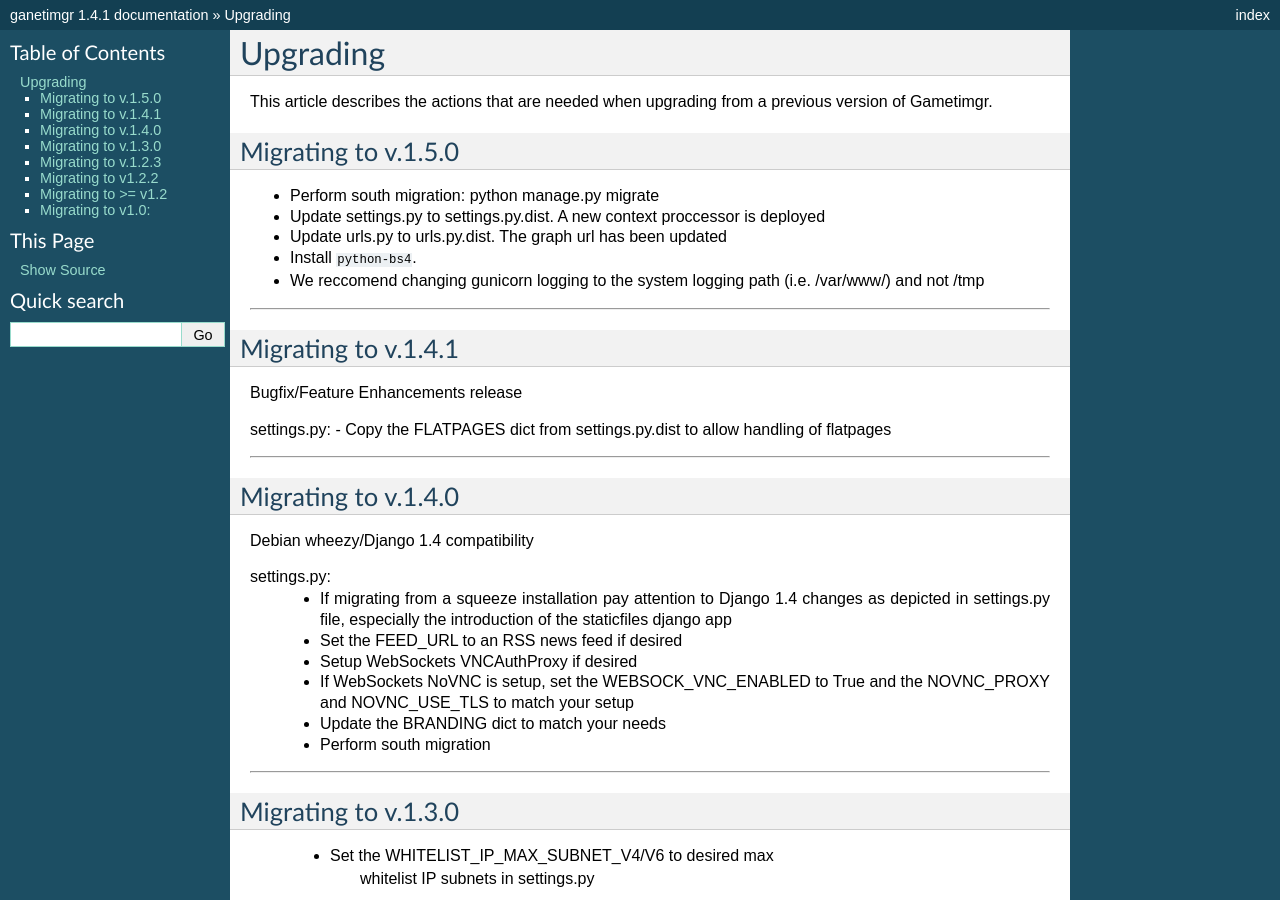
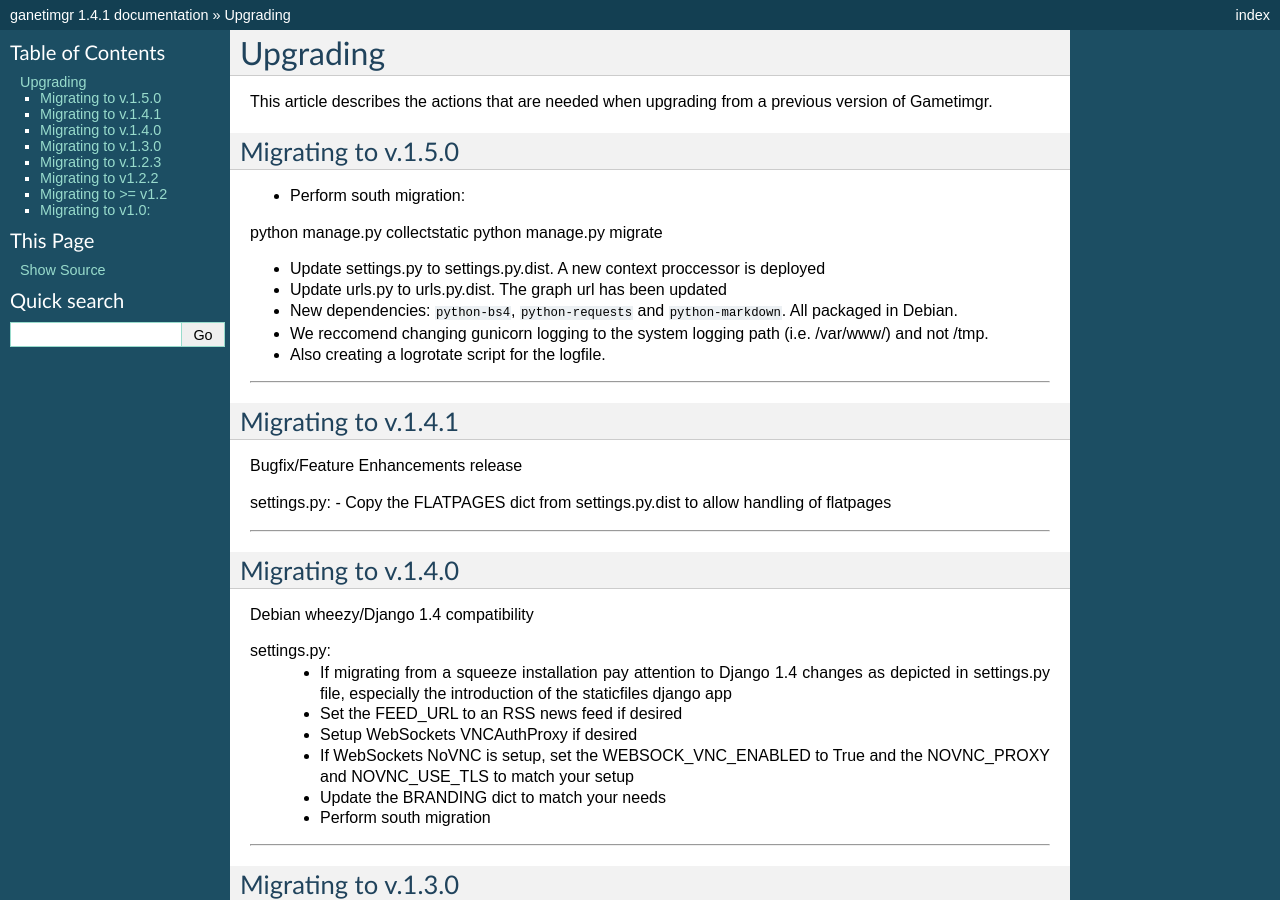
Before and after one commit to grnet/ganetimgr, a Sphinx documentation site: the page built from docs/source/upgrade.rst, in a window 1280 px wide and 900 px high. Built offline with Sphinx 7.4.7, drawn with Linux system fonts in a browser that asks for light colours.

Commit message:
Update upgrade.rst
New info about 1.5.0 migration

```diff
--- a/docs/source/upgrade.rst
+++ b/docs/source/upgrade.rst
@@ -7,11 +7,16 @@
 Migrating to v.1.5.0
 --------------------
 
-- Perform south migration: python manage.py migrate
+- Perform south migration::
+
+python manage.py collectstatic
+python manage.py migrate
+
 - Update settings.py to settings.py.dist. A new context proccessor is deployed
 - Update urls.py to urls.py.dist. The graph url has been updated
-- Install ``python-bs4``.
-- We reccomend changing gunicorn logging to the system logging path (i.e. /var/www/) and not /tmp
+- New dependencies: ``python-bs4``, ``python-requests`` and ``python-markdown``. All packaged in Debian.
+- We reccomend changing gunicorn logging to the system logging path (i.e. /var/www/) and not /tmp.
+- Also creating a logrotate script for the logfile.
 
 
 ======================================================================
```
